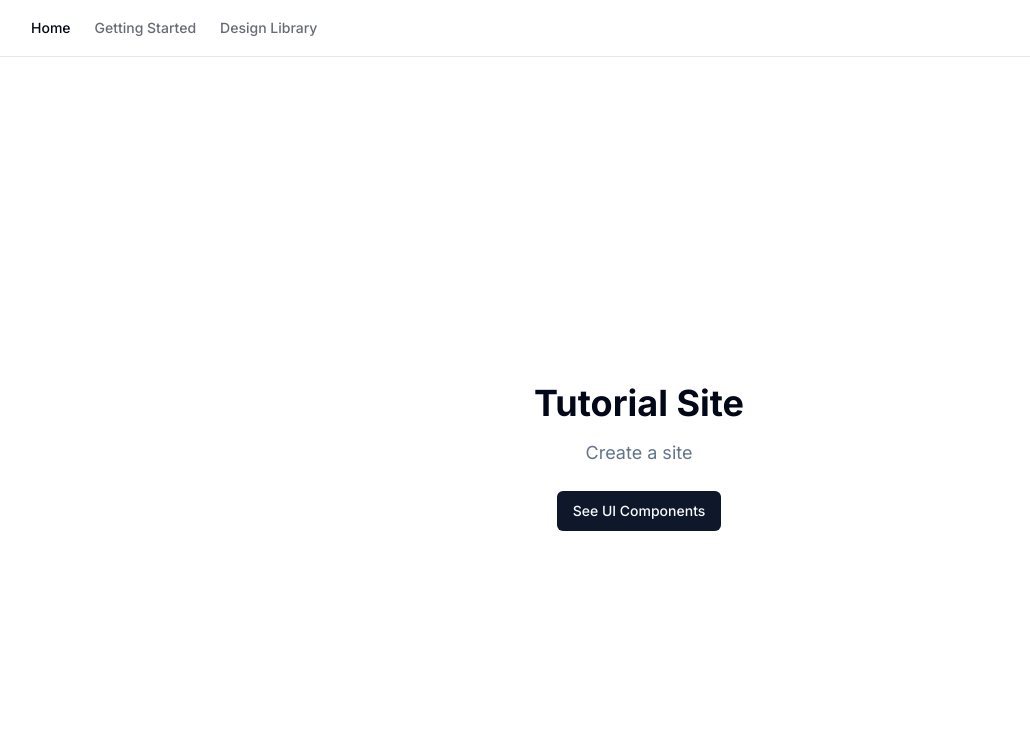
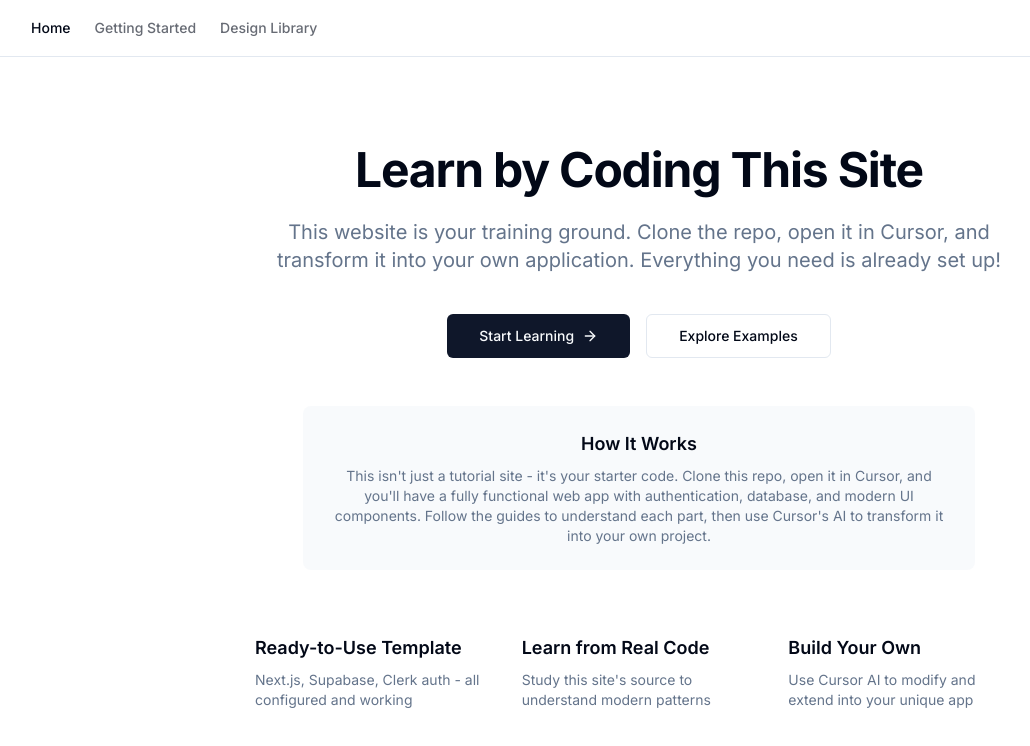
Before and after one commit to aibuildersmx/website, a Next.js app in the folder apps/web/: page / in a window 1280 px wide. Shown: the top 746 px of the page, without its empty margins (1-1031 px from the left). Built offline with nearby package versions, Linux system fonts and the light colour scheme.

Commit message:
new landing page

```diff
--- a/apps/web/src/app/globals.css
+++ b/apps/web/src/app/globals.css
@@ -69,7 +69,10 @@
   * {
     @apply border-border;
   }
+  html {
+    @apply h-full;
+  }
   body {
-    @apply bg-background text-foreground;
+    @apply bg-background text-foreground h-full;
   }
 }
--- a/apps/web/src/app/layout.tsx
+++ b/apps/web/src/app/layout.tsx
@@ -24,7 +24,7 @@ export default function RootLayout({
         <body className={inter.className}>
           <Providers>
             <Navigation />
-            {children}
+            <main className="flex-1 pt-14 h-full">{children}</main>
           </Providers>
           <Toaster />
         </body>
--- a/apps/web/src/app/page.tsx
+++ b/apps/web/src/app/page.tsx
@@ -1,14 +1,63 @@
+import Link from "next/link";
 import { Button } from "@/components/ui/button";
-import Link from "next/link";
+import { ArrowRight } from "lucide-react";
 
 export default function Home() {
   return (
-    <main className="flex min-h-screen flex-col items-center justify-center p-24">
-      <h1 className="text-4xl font-bold">Tutorial Site</h1>
-      <p className="mt-4 text-lg text-muted-foreground">Create a site</p>
-      <Button asChild className="mt-6">
-        <Link href="/components-test">See UI Components</Link>
-      </Button>
+    <main className="flex h-full flex-col items-center justify-center p-24">
+      <div className="max-w-3xl text-center">
+        <h1 className="text-5xl font-bold tracking-tight">
+          Learn by Coding This Site
+        </h1>
+        <p className="mt-6 text-xl text-muted-foreground">
+          This website is your training ground. Clone the repo, open it in
+          Cursor, and transform it into your own application. Everything you
+          need is already set up!
+        </p>
+        <div className="mt-10 flex gap-4 justify-center">
+          <Link href="/getting-started">
+            <Button size="lg" className="gap-2">
+              Start Learning
+              <ArrowRight className="h-4 w-4" />
+            </Button>
+          </Link>
+          <Link href="/design-library">
+            <Button size="lg" variant="outline">
+              Explore Examples
+            </Button>
+          </Link>
+        </div>
+        <div className="mt-12 p-6 bg-muted/50 rounded-lg max-w-2xl mx-auto">
+          <h2 className="font-semibold text-lg mb-2">How It Works</h2>
+          <p className="text-sm text-muted-foreground">
+            This isn&apos;t just a tutorial site - it&apos;s your starter code.
+            Clone this repo, open it in Cursor, and you&apos;ll have a fully
+            functional web app with authentication, database, and modern UI
+            components. Follow the guides to understand each part, then use
+            Cursor&apos;s AI to transform it into your own project.
+          </p>
+        </div>
+        <div className="mt-16 grid grid-cols-1 md:grid-cols-3 gap-8 text-left">
+          <div>
+            <h3 className="font-semibold text-lg">Ready-to-Use Template</h3>
+            <p className="mt-2 text-sm text-muted-foreground">
+              Next.js, Supabase, Clerk auth - all configured and working
+            </p>
+          </div>
+          <div>
+            <h3 className="font-semibold text-lg">Learn from Real Code</h3>
+            <p className="mt-2 text-sm text-muted-foreground">
+              Study this site&apos;s source to understand modern patterns
+            </p>
+          </div>
+          <div>
+            <h3 className="font-semibold text-lg">Build Your Own</h3>
+            <p className="mt-2 text-sm text-muted-foreground">
+              Use Cursor AI to modify and extend into your unique app
+            </p>
+          </div>
+        </div>
+      </div>
     </main>
   );
 }
--- a/apps/web/src/components/navigation.tsx
+++ b/apps/web/src/components/navigation.tsx
@@ -23,7 +23,7 @@ export function Navigation() {
   ];
 
   return (
-    <header className="sticky top-0 z-50 w-full border-b bg-background/95 backdrop-blur supports-[backdrop-filter]:bg-background/60">
+    <header className="fixed top-0 z-50 w-full border-b bg-background/95 backdrop-blur supports-[backdrop-filter]:bg-background/60">
       <div className="container flex h-14 items-center">
         <nav className="flex items-center space-x-6 text-sm font-medium">
           {routes.map((route) => (
```
